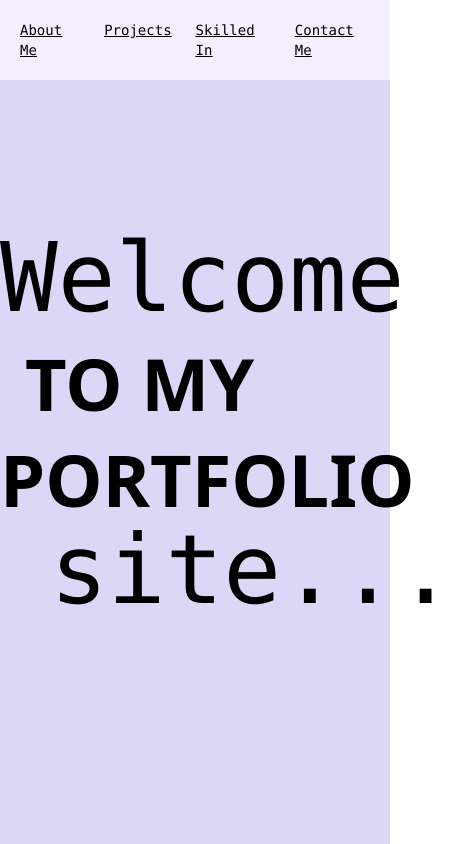
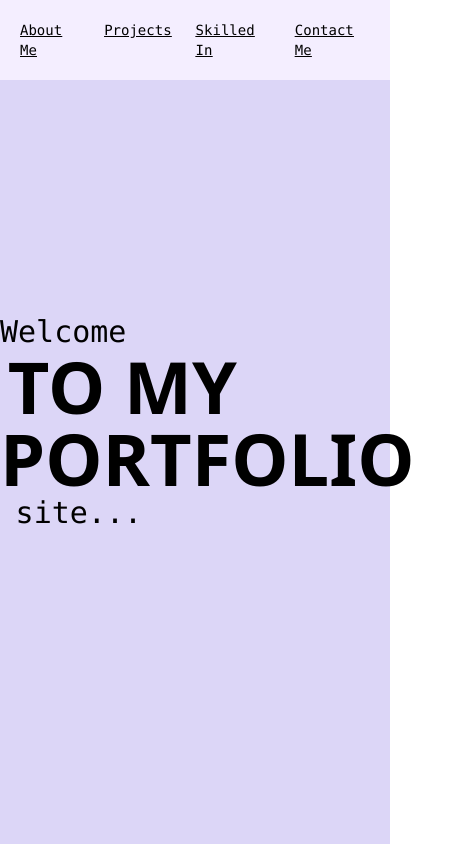
Before and after one commit to TheDummyUser/x, a React (Vite) app: page / in a window 390 px wide. Shown: the top 844 px of the page, 455 px wide, since content can reach past the window. Built offline with nearby package versions, Linux system fonts and the light colour scheme.

Commit message:
Text size

```diff
--- a/src/compoents/Newbody.jsx
+++ b/src/compoents/Newbody.jsx
@@ -6,7 +6,7 @@ import Skilledin from '../pages/Skilledin'
 const Newbody = () => {
   return (
     <div className='bg-minimini'>
-      <div className='grid place-items-center h-screen text-8xl'>
+      <div className='grid place-items-center h-screen text-3xl md:text-8xl'>
       <div><span className='font-mono transition ease-in-out delay-75 hover:-translate-y-1 hover:scale-110 hover:text-indigo-500 duration-300'>Welcome</span><br /> &nbsp;<span className='uppercase font-semibold text-7xl transition ease-in-out delay-75 hover:-translate-y-1 hover:scale-110 hover:text-red-500 duration-300'>to my Portfolio</span><br /> &nbsp;&nbsp;<span className='font-mono transition ease-in-out delay-75 hover:-translate-y-1 hover:scale-110 hover:text-Dark duration-300'>site...</span></div>
     </div>
     <Aboutme />
```
